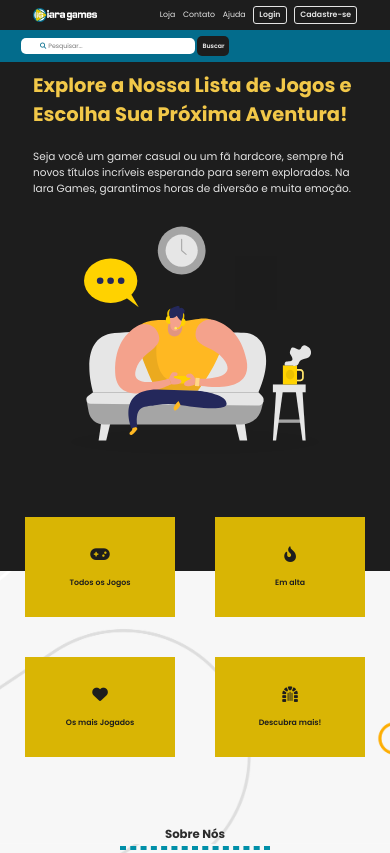
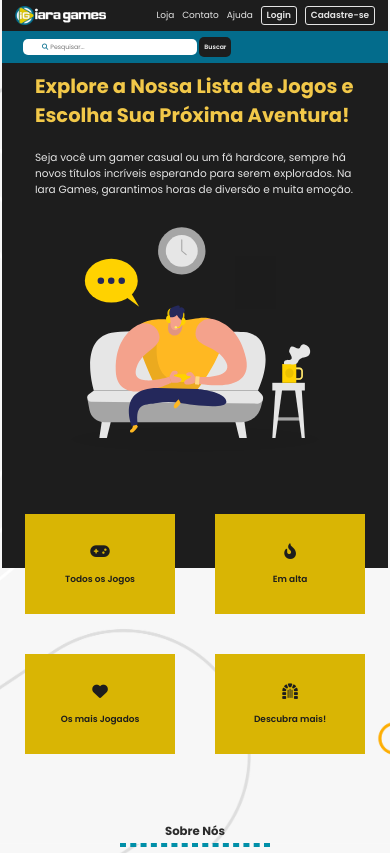
Before and after one commit to YuriBragaJR/Iara-Games-Minimal-V2, a plain HTML site: page index.html in a window 390 px wide. Shown: the top 853 px of the page. Drawn offline with Linux system fonts and the light colour scheme.

Commit message:
Update styles.css

```diff
--- a/asstets/css/styles.css
+++ b/asstets/css/styles.css
@@ -303,18 +303,16 @@ footer {
 
 /* merida querie */
 
-@media (max-width:1366px) {
+@media (max-width:1080px) {
     body {
         margin: 0px;
     }
 
-}
-
-@media (max-width: 768px) {
 
     main, header {
-    margin: auto;
-}
+        margin: 0px 0.5%;
+    }
+
 
     h1 {
         font-size: 5vmin;
@@ -329,7 +327,7 @@ footer {
     }
 
     a {
-        font-size: 2vmin;
+        font-size: 2.3vmin;
     }
 
     .hero-div {
@@ -357,5 +355,15 @@ footer {
         height: 4.3vmin;
     }
 
+    .logo {
+        padding: 2px 10px;
+        height: 6vmin;
+    }
+
+    .menu-nav2 {
+        padding: 3px 10px;
+    }
+
+
 
 }
```
